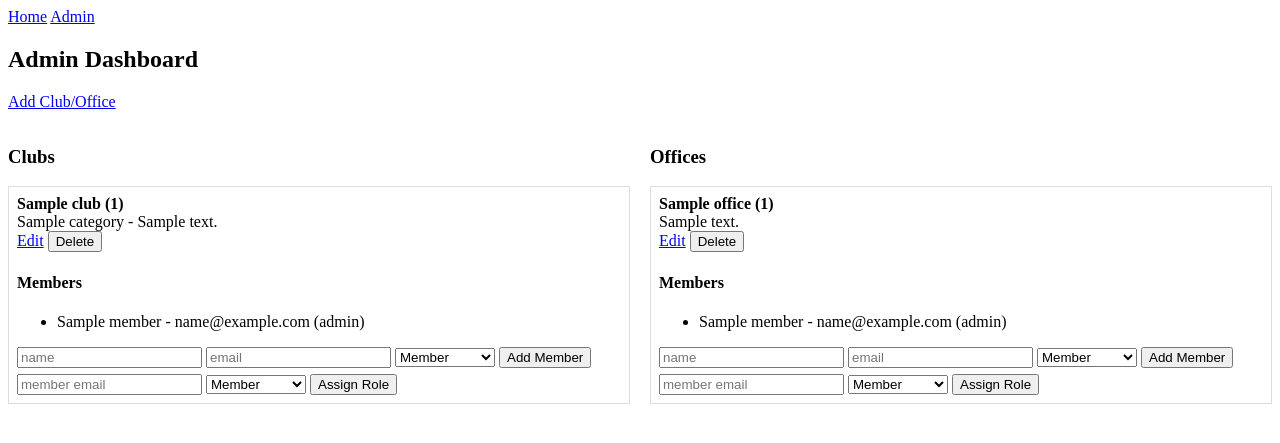
After one commit to NourHossamGhoniem/UniConnect, a Flask app: template templates/admin/admin_dashboard.html in a window 1280 px wide. The commit adds this page. Shown: the top 443 px of the page. Run offline with Flask 3, Linux system fonts and the light colour scheme; the template is opened without the code that fills it: most values are stand-ins (such as "Sample title", 1, 10 or a date in 2020).

Commit message:
Add files via upload

```diff
--- a/app.py
+++ b/app.py
@@ -1,55 +1,11 @@
-<<<<<<< HEAD
-<<<<<<< HEAD
 from flask import Flask
-from controllers.browse_controller import browse_bp
+from controllers.admin_controller import admin_bp
 
-app = Flask(_name_)
-app.register_blueprint(browse_bp)
-=======
-print("Starting app...")
-
-from flask import Flask
-from controllers.auth_controller import auth_bp
-
-app = Flask(__name__)
-app.secret_key = "secret123"
-app.register_blueprint(auth_bp)
->>>>>>> 1c66b010ebcc87cb298247f18e13d7efc0b6cce8
-
-@app.route("/")
-def home():
-    return """
-<<<<<<< HEAD
-    <h1>Welcome to UniConnect</h1>
-    <p><a href='/clubs'>View Clubs</a></p>
-    <p><a href='/offices'>View Offices</a></p>
-    """
-
-if _name_ == "_main_":
-=======
-    <h1>Welcome</h1>
-    <p><a href='/login'>Login</a></p>
-    <p><a href='/register'>Register</a></p>
-    """
-
-if __name__ == "__main__":
->>>>>>> 1c66b010ebcc87cb298247f18e13d7efc0b6cce8
-    app.run(debug=True)
-=======
-from flask import Flask, render_template
-
-app = Flask(__name__)
-app.secret_key = "secret"
-
-@app.route('/')
-def home():
-    return render_template('base.html')
+def create_app():
+    app = Flask(__name__)
+    app.register_blueprint(admin_bp)
+    return app
 
 if __name__ == '__main__':
+    app = create_app()
     app.run(debug=True)
-
-<<<<<<< HEAD
->>>>>>> d04b92f3ba8f7fd010fa29d23a8890a03cc7ec21
-=======
->>>>>>> a9feda36baf6ec821e00362042a6484b3eb185b6
->>>>>>> 1c66b010ebcc87cb298247f18e13d7efc0b6cce8
--- /dev/null
+++ b/data/members.csv
@@ -0,0 +1 @@
+entity,entity_id,name,email,role
--- /dev/null
+++ b/data/offices.csv
@@ -0,0 +1 @@
+id,name,description
--- a/requirements.txt
+++ b/requirements.txt
@@ -1,2 +1 @@
-flask
-pandas
+Flask
--- /dev/null
+++ b/templates/admin/admin_dashboard.html
@@ -0,0 +1,108 @@
+{% extends "base.html" %}
+{% block content %}
+<h2>Admin Dashboard</h2>
+<p><a href="{{ url_for('admin.add_entity') }}">Add Club/Office</a></p>
+<div style="display:flex;gap:20px;">
+  <div style="flex:1">
+    <h3>Clubs</h3>
+    {% for club in clubs %}
+      <div style="border:1px solid #ddd;padding:8px;margin-bottom:8px;">
+        <strong>{{ club.name }} ({{ club.id }})</strong>
+        <div>{{ club.category }} - {{ club.description }}</div>
+        <div>
+          <a href="{{ url_for('admin.edit_entity', entity='club', entity_id=club.id) }}">Edit</a>
+          <form action="{{ url_for('admin.delete_entity', entity='club', entity_id=club.id) }}" method="post" style="display:inline;">
+            <button type="submit">Delete</button>
+          </form>
+        </div>
+        <div>
+          <h4>Members</h4>
+          <ul>
+            {% for m in club.members %}
+              <li>{{ m.name }} - {{ m.email }} ({{ m.role }})</li>
+            {% else %}
+              <li>No members</li>
+            {% endfor %}
+          </ul>
+          <form action="{{ url_for('admin.add_member') }}" method="post">
+            <input type="hidden" name="entity" value="club">
+            <input type="hidden" name="entity_id" value="{{ club.id }}">
+            <input name="name" placeholder="name" required>
+            <input name="email" placeholder="email" required>
+            <select name="role">
+              <option>Head</option>
+              <option>Vice</option>
+              <option>Team Leader</option>
+              <option selected>Member</option>
+            </select>
+            <button type="submit">Add Member</button>
+          </form>
+          <form action="{{ url_for('admin.assign_role') }}" method="post" style="margin-top:6px;">
+            <input type="hidden" name="entity" value="club">
+            <input type="hidden" name="entity_id" value="{{ club.id }}">
+            <input name="email" placeholder="member email" required>
+            <select name="role">
+              <option>Head</option>
+              <option>Vice</option>
+              <option>Team Leader</option>
+              <option selected>Member</option>
+            </select>
+            <button type="submit">Assign Role</button>
+          </form>
+        </div>
+      </div>
+    {% endfor %}
+  </div>
+
+  <div style="flex:1">
+    <h3>Offices</h3>
+    {% for office in offices %}
+      <div style="border:1px solid #ddd;padding:8px;margin-bottom:8px;">
+        <strong>{{ office.name }} ({{ office.id }})</strong>
+        <div>{{ office.description }}</div>
+        <div>
+          <a href="{{ url_for('admin.edit_entity', entity='office', entity_id=office.id) }}">Edit</a>
+          <form action="{{ url_for('admin.delete_entity', entity='office', entity_id=office.id) }}" method="post" style="display:inline;">
+            <button type="submit">Delete</button>
+          </form>
+        </div>
+        <div>
+          <h4>Members</h4>
+          <ul>
+            {% for m in office.members %}
+              <li>{{ m.name }} - {{ m.email }} ({{ m.role }})</li>
+            {% else %}
+              <li>No members</li>
+            {% endfor %}
+          </ul>
+          <form action="{{ url_for('admin.add_member') }}" method="post">
+            <input type="hidden" name="entity" value="office">
+            <input type="hidden" name="entity_id" value="{{ office.id }}">
+            <input name="name" placeholder="name" required>
+            <input name="email" placeholder="email" required>
+            <select name="role">
+              <option>Head</option>
+              <option>Vice</option>
+              <option>Team Leader</option>
+              <option selected>Member</option>
+            </select>
+            <button type="submit">Add Member</button>
+          </form>
+          <form action="{{ url_for('admin.assign_role') }}" method="post" style="margin-top:6px;">
+            <input type="hidden" name="entity" value="office">
+            <input type="hidden" name="entity_id" value="{{ office.id }}">
+            <input name="email" placeholder="member email" required>
+            <select name="role">
+              <option>Head</option>
+              <option>Vice</option>
+              <option>Team Leader</option>
+              <option selected>Member</option>
+            </select>
+            <button type="submit">Assign Role</button>
+          </form>
+        </div>
+      </div>
+    {% endfor %}
+  </div>
+</div>
+{% endblock %}
--- a/templates/base.html
+++ b/templates/base.html
@@ -1,25 +1,17 @@
-<!DOCTYPE html>
-<html lang="en">
+<!doctype html>
+<html>
 <head>
-    <meta charset="UTF-8">
-    <meta name="viewport" content="width=device-width, initial-scale=1.0">
-    <title>UniConnect</title>
-    <link rel="stylesheet" href="https://cdn.jsdelivr.net/npm/bootstrap@5.3.0/dist/css/bootstrap.min.css">
+  <meta charset="utf-8">
+  <title>UniConnect</title>
+  <meta name="viewport" content="width=device-width,initial-scale=1">
 </head>
 <body>
-    <nav class="navbar navbar-expand-lg navbar-dark bg-dark">
-        <div class="container">
-            <a class="navbar-brand" href="/">UniConnect</a>
-            <div class="navbar-nav ms-auto">
-                <a class="nav-link" href="/clubs">Clubs</a>
-                <a class="nav-link" href="/offices">Offices</a>
-                <a class="nav-link" href="/messages/inbox">Inbox</a>
-                <a class="nav-link" href="/auth/login">Login</a>
-            </div>
-        </div>
-    </nav>
-    <div class="container mt-4">
-        {% block content %}{% endblock %}
-    </div>
+  <nav>
+    <a href="/">Home</a>
+    <a href="/admin">Admin</a>
+  </nav>
+  <main>
+    {% block content %}{% endblock %}
+  </main>
 </body>
 </html>
```
Also changed, not shown: controllers/admin_controller.py (added, +68 -0 lines), core/file_manager.py (added, +18 -0 lines), data/clubs.csv (+1 -6 lines), models/club.py (+22 -6 lines), repositories/club_repository.py (added, +143 -0 lines), templates/admin/add_edit_entity.html (added, +42 -0 lines).
